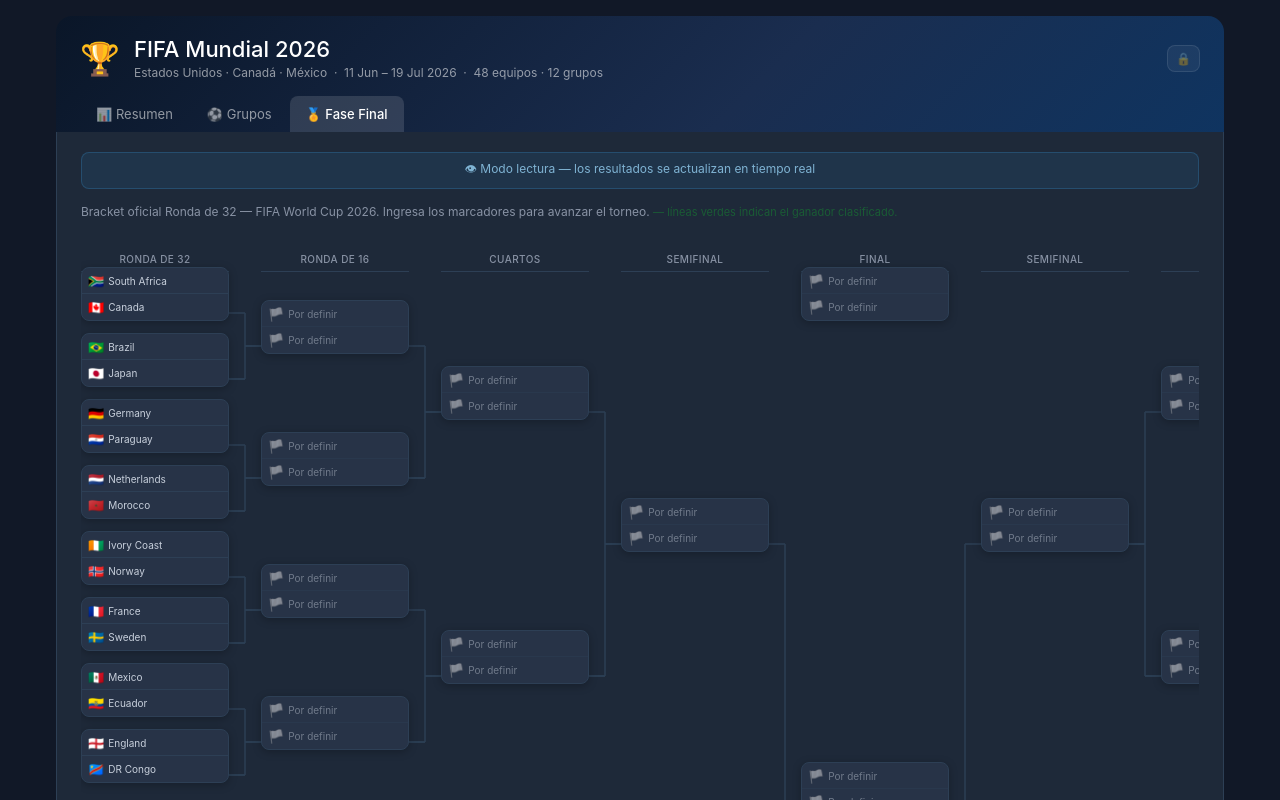
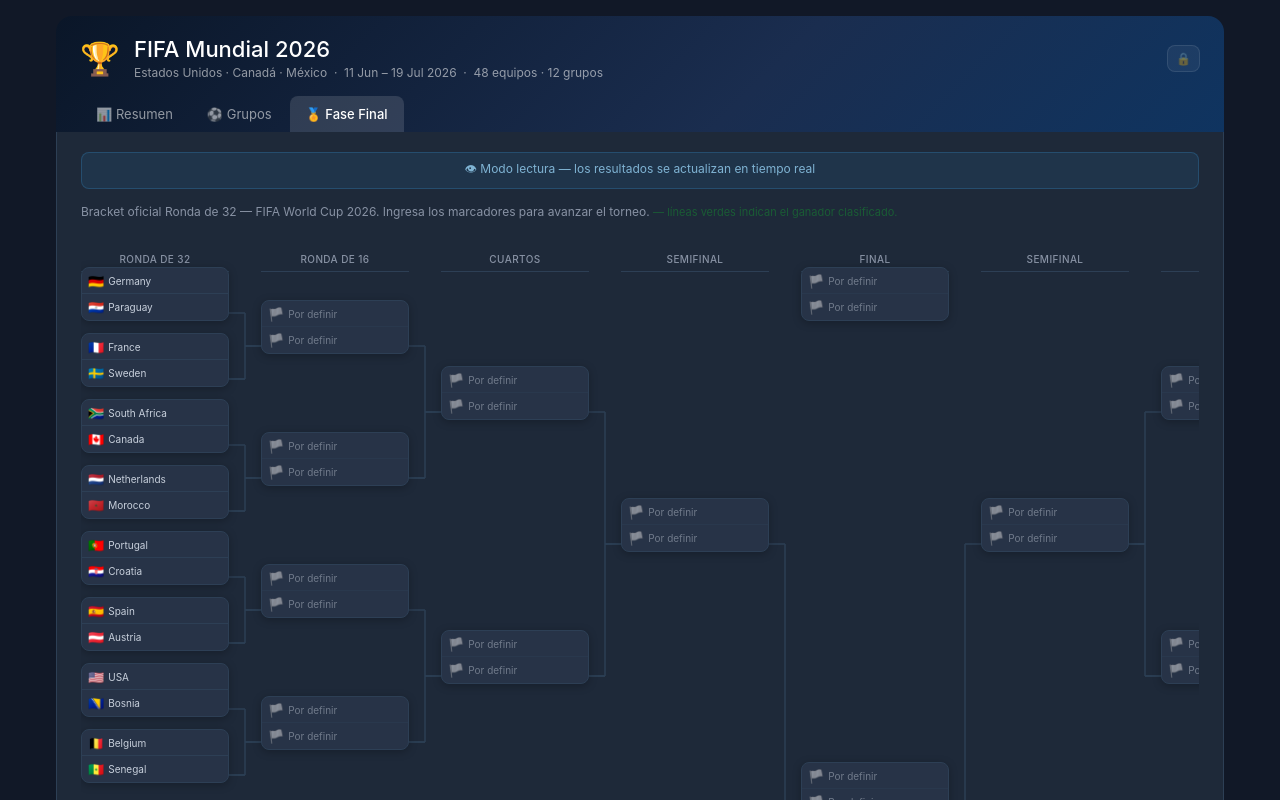
Before and after one commit to lhernandezc/fwc2026, a React (Create React App) app: page / in a window 1280 px wide. Both pictures are taken after a click on the button "🏅 Fase Final". Shown: the top 800 px of the page. Built offline with nearby package versions, Linux system fonts and the light colour scheme; no server answers; the database is empty.

Commit message:
Update Bracket.jsx

```diff
--- a/src/components/Bracket.jsx
+++ b/src/components/Bracket.jsx
@@ -39,24 +39,28 @@
 
 function tm(name) { return TEAMS[name] || { c: name, f: "🏳️" }; }
 
-// Official R32 — left side [0-7], right side [8-15]
+// Official R32 — ordered top-to-bottom matching FIFA bracket layout
+// Left side [0-7]: M74,M77,M73,M75,M83,M84,M81,M82
+// Right side [8-15]: M76,M78,M79,M80,M86,M88,M85,M87
 const R32 = [
-  { id:"r32_0",  t1:tm("South Africa"), t2:tm("Canada"),     date:"Jun 28" },
-  { id:"r32_1",  t1:tm("Brazil"),       t2:tm("Japan"),      date:"Jun 29" },
-  { id:"r32_2",  t1:tm("Germany"),      t2:tm("Paraguay"),   date:"Jun 29" },
-  { id:"r32_3",  t1:tm("Netherlands"),  t2:tm("Morocco"),    date:"Jun 29" },
-  { id:"r32_4",  t1:tm("Ivory Coast"),  t2:tm("Norway"),     date:"Jun 30" },
-  { id:"r32_5",  t1:tm("France"),       t2:tm("Sweden"),     date:"Jun 30" },
-  { id:"r32_6",  t1:tm("Mexico"),       t2:tm("Ecuador"),    date:"Jun 30" },
-  { id:"r32_7",  t1:tm("England"),      t2:tm("DR Congo"),   date:"Jul 1"  },
-  { id:"r32_8",  t1:tm("Belgium"),      t2:tm("Senegal"),    date:"Jul 1"  },
-  { id:"r32_9",  t1:tm("USA"),          t2:tm("Bosnia"),     date:"Jul 1"  },
-  { id:"r32_10", t1:tm("Spain"),        t2:tm("Austria"),    date:"Jul 2"  },
-  { id:"r32_11", t1:tm("Portugal"),     t2:tm("Croatia"),    date:"Jul 2"  },
-  { id:"r32_12", t1:tm("Switzerland"),  t2:tm("Algeria"),    date:"Jul 2"  },
-  { id:"r32_13", t1:tm("Australia"),    t2:tm("Egypt"),      date:"Jul 3"  },
-  { id:"r32_14", t1:tm("Argentina"),    t2:tm("Cape Verde"), date:"Jul 3"  },
-  { id:"r32_15", t1:tm("Colombia"),     t2:tm("Ghana"),      date:"Jul 3"  },
+  // LEFT SIDE (top → bottom)
+  { id:"r32_0",  t1:tm("Germany"),      t2:tm("Paraguay"),   date:"Jun 29" }, // M74
+  { id:"r32_1",  t1:tm("France"),       t2:tm("Sweden"),     date:"Jun 30" }, // M77
+  { id:"r32_2",  t1:tm("South Africa"), t2:tm("Canada"),     date:"Jun 28" }, // M73
+  { id:"r32_3",  t1:tm("Netherlands"),  t2:tm("Morocco"),    date:"Jun 29" }, // M75
+  { id:"r32_4",  t1:tm("Portugal"),     t2:tm("Croatia"),    date:"Jul 2"  }, // M83
+  { id:"r32_5",  t1:tm("Spain"),        t2:tm("Austria"),    date:"Jul 2"  }, // M84
+  { id:"r32_6",  t1:tm("USA"),          t2:tm("Bosnia"),     date:"Jul 1"  }, // M81
+  { id:"r32_7",  t1:tm("Belgium"),      t2:tm("Senegal"),    date:"Jul 1"  }, // M82
+  // RIGHT SIDE (top → bottom)
+  { id:"r32_8",  t1:tm("Brazil"),       t2:tm("Japan"),      date:"Jun 29" }, // M76
+  { id:"r32_9",  t1:tm("Ivory Coast"),  t2:tm("Norway"),     date:"Jun 30" }, // M78
+  { id:"r32_10", t1:tm("Mexico"),       t2:tm("Ecuador"),    date:"Jun 30" }, // M79
+  { id:"r32_11", t1:tm("England"),      t2:tm("DR Congo"),   date:"Jul 1"  }, // M80
+  { id:"r32_12", t1:tm("Argentina"),    t2:tm("Cape Verde"), date:"Jul 3"  }, // M86
+  { id:"r32_13", t1:tm("Australia"),    t2:tm("Egypt"),      date:"Jul 3"  }, // M88
+  { id:"r32_14", t1:tm("Switzerland"),  t2:tm("Algeria"),    date:"Jul 2"  }, // M85
+  { id:"r32_15", t1:tm("Colombia"),     t2:tm("Ghana"),      date:"Jul 3"  }, // M87
 ];
 
 function getWinner(match, scores) {
```
